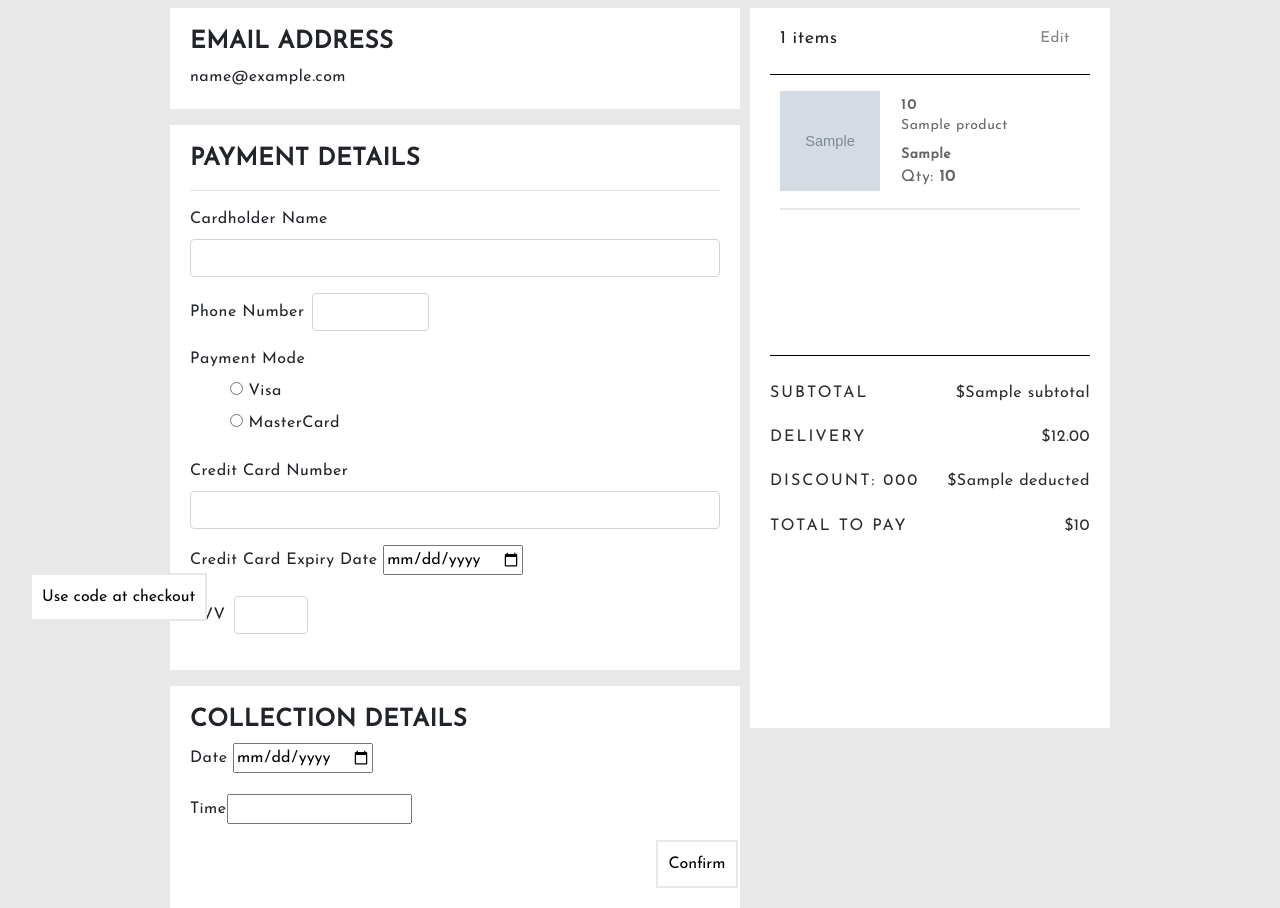
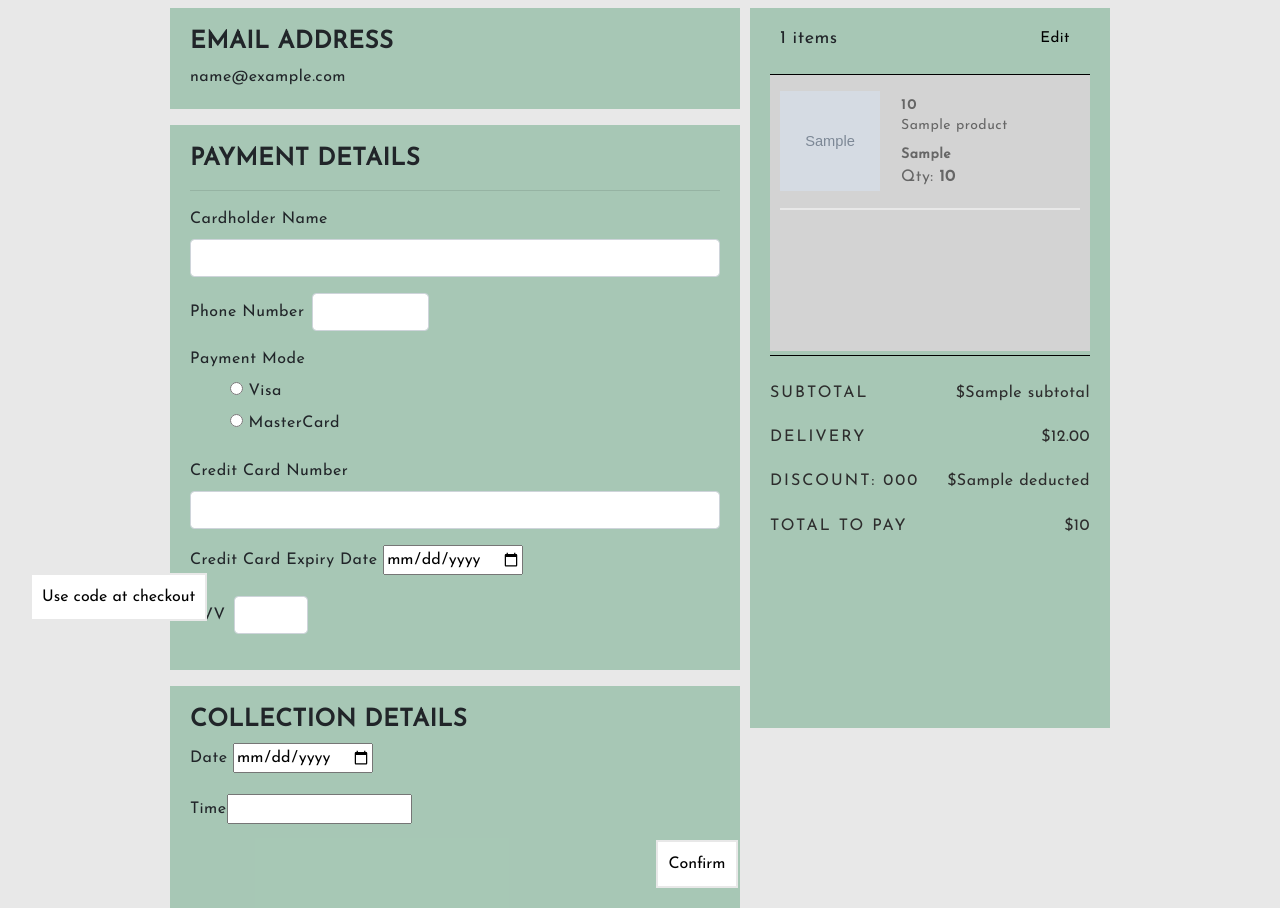
Before and after one commit to Kobot7/Delorem-Ipsum-Online-Store, a Flask app: template templates/checkout.html in a window 1280 px wide. Shown: the part 179-1087 px from the top of the page. Run offline with Flask 2, Linux system fonts and the light colour scheme; the template is opened without the code that fills it: values that come from a table or form of the project are taken from there, most other values are stand-ins (such as "Sample title", 1, 10 or a date in 2020); grey boxes marked "Sample" are stand-in pictures; parts of the project's set-up code (start-up, migrations or seed data) failed here and were passed over; some libraries are stand-ins or nearby versions.

Commit message:
Design Choices

```diff
--- a/static/styles/checkout.css
+++ b/static/styles/checkout.css
@@ -17,7 +17,7 @@ h1{
 }
 
 .box, #right-sticky{
-    background-color: white;
+    background-color: rgba(46, 139, 87, 0.35);
 }
 
 #content{
@@ -135,7 +135,7 @@ a.mybutton:hover{
 }
 #right-sticky a{
     float: right;
-    color: gray;
+    color: black;
 }
 .details{
     display: flex;
@@ -359,6 +359,7 @@ tbody .l-ltc{
 
 .item-list{
   overflow: auto;
+  background-color: lightgray;
 }
 
 .item-wrapper{
```
